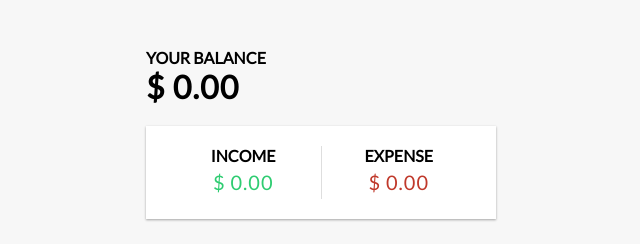
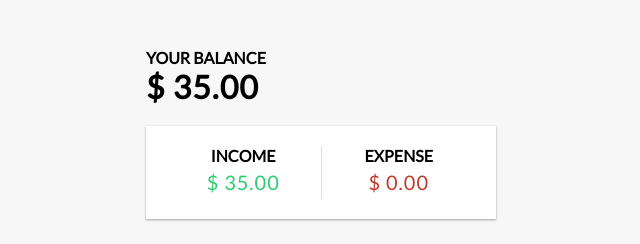
Before and after one commit to gouhar1512/expense-tracker-context-api, a React (Create React App) app: page / in a window 1280 px wide. Shown: the top 244 px of the page, without its empty margins (319-959 px from the left). Built offline with nearby package versions, Linux system fonts and the light colour scheme; the HTML template or start-up script is replaced by a standard one.

Commit message:
Using contexts in Balance and IncomeExpenses components

```diff
--- a/src/components/Balance.js
+++ b/src/components/Balance.js
@@ -1,4 +1,5 @@
-import React from "react";
+import React, { useContext } from "react";
+import { TransactionContext } from "../context/TransactionContext";
 //Money formatter function
 function moneyFormatter(num) {
   let p = num.toFixed(2).split(".");
@@ -17,14 +18,16 @@
 }
 
 export const Balance = () => {
-  // const amounts = transactions.map((transaction) => transaction.amount);
+  const { transactions } = useContext(TransactionContext);
 
-  // const total = amounts.reduce((acc, item) => (acc += item), 0);
+  const amounts = transactions.map((transaction) => transaction.amount);
+
+  const total = amounts.reduce((acc, item) => (acc += item), 0);
 
   return (
     <>
       <h4>Your Balance</h4>
-      <h1>{moneyFormatter(0)}</h1>
+      <h1>{moneyFormatter(total)}</h1>
     </>
   );
 };
--- a/src/components/IncomeExpenses.js
+++ b/src/components/IncomeExpenses.js
@@ -1,4 +1,5 @@
 import React, { useContext } from "react";
+import { TransactionContext } from "../context/TransactionContext";
 
 //Money formatter function
 function moneyFormatter(num) {
@@ -17,27 +18,27 @@
 }
 
 export const IncomeExpenses = () => {
-  // const { transactions } = useContext();
+  const { transactions } = useContext(TransactionContext);
 
-  // const amounts = transactions.map((transaction) => transaction.amount);
+  const amounts = transactions.map((transaction) => transaction.amount);
 
-  // const income = amounts
-  //   .filter((item) => item > 0)
-  //   .reduce((acc, item) => (acc += item), 0);
+  const income = amounts
+    .filter((item) => item > 0)
+    .reduce((acc, item) => (acc += item), 0);
 
-  // const expense =
-  //   amounts.filter((item) => item < 0).reduce((acc, item) => (acc += item), 0) *
-  //   -1;
+  const expense =
+    amounts.filter((item) => item < 0).reduce((acc, item) => (acc += item), 0) *
+    -1;
 
   return (
     <div className="inc-exp-container">
       <div>
         <h4>Income</h4>
-        <p className="money plus">{moneyFormatter(0)}</p>
+        <p className="money plus">{moneyFormatter(income)}</p>
       </div>
       <div>
         <h4>Expense</h4>
-        <p className="money minus">{moneyFormatter(0)}</p>
+        <p className="money minus">{moneyFormatter(expense)}</p>
       </div>
     </div>
   );
```
